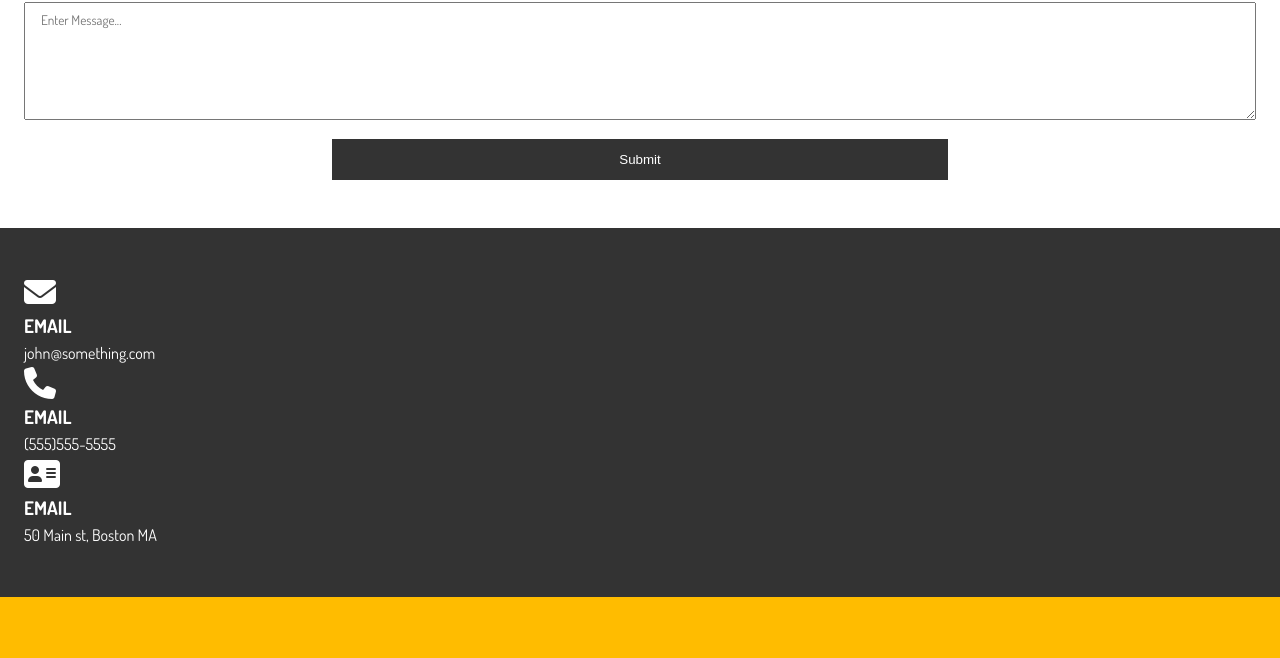
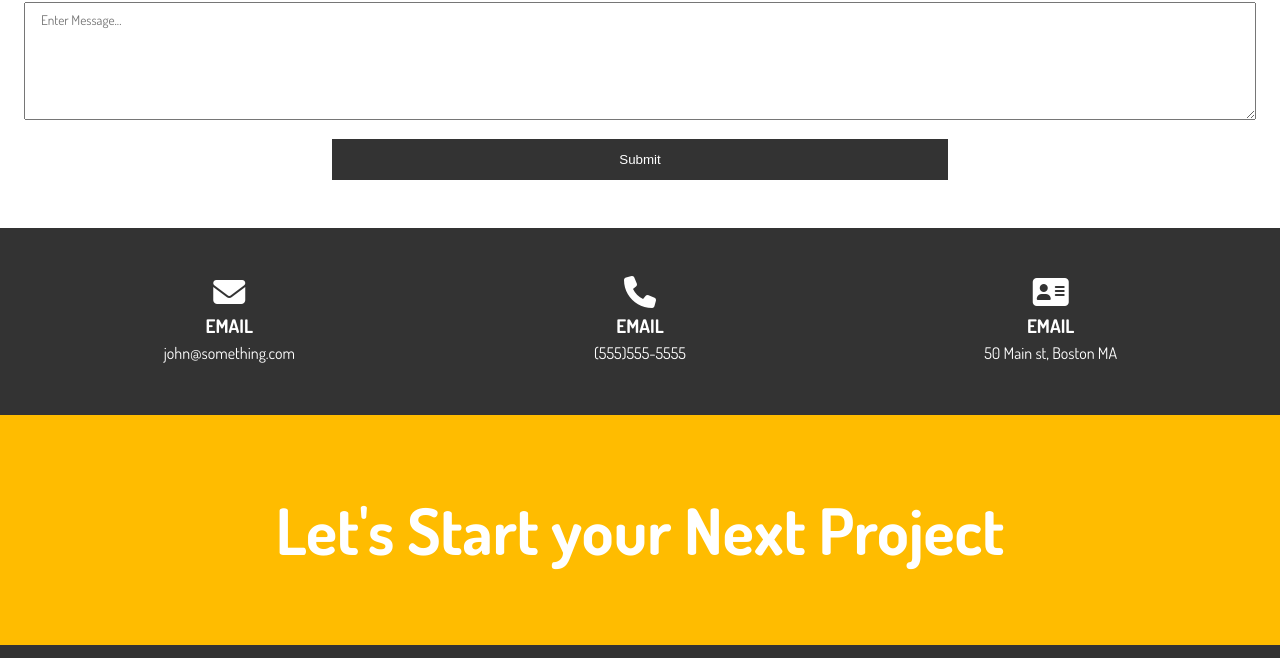
Before and after one commit to DariuszOkonski/portfolio-traversy, a website: page pages/contact.html in a window 1280 px wide. Shown: the part 392-1050 px from the top of the page. Drawn offline with Linux system fonts and the light colour scheme.

Commit message:
add: styles for section b and c

```diff
--- a/sass/_contact.scss
+++ b/sass/_contact.scss
@@ -1,7 +1,10 @@
 #contact {
+
   &-a {
     @extend %black-font;
+  }
 
+  &-a {
     .text-fields {
       display: grid;
       grid-template-areas:
@@ -43,4 +46,19 @@
       width: 50%;
     }
   }
+
+  &-b {
+    .contact-info {
+      display: grid;
+      grid-template-columns: repeat(3, 1fr);
+      text-align: center;
+    }
+  }
+
+  &-c {
+    h1 {
+      text-align: center;
+      font-size: 4rem;
+    }
+  }
 }
```
Also changed, not shown: css/main.css, 1 other file.
